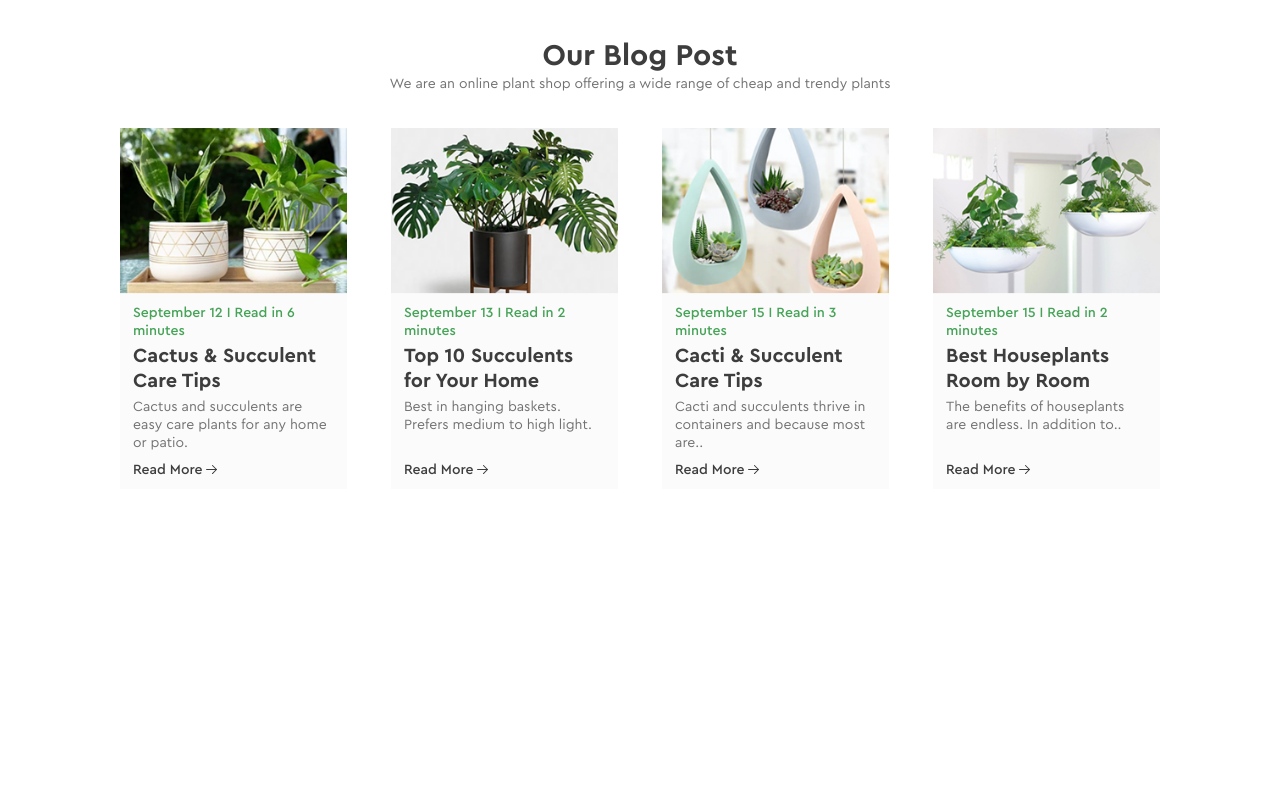
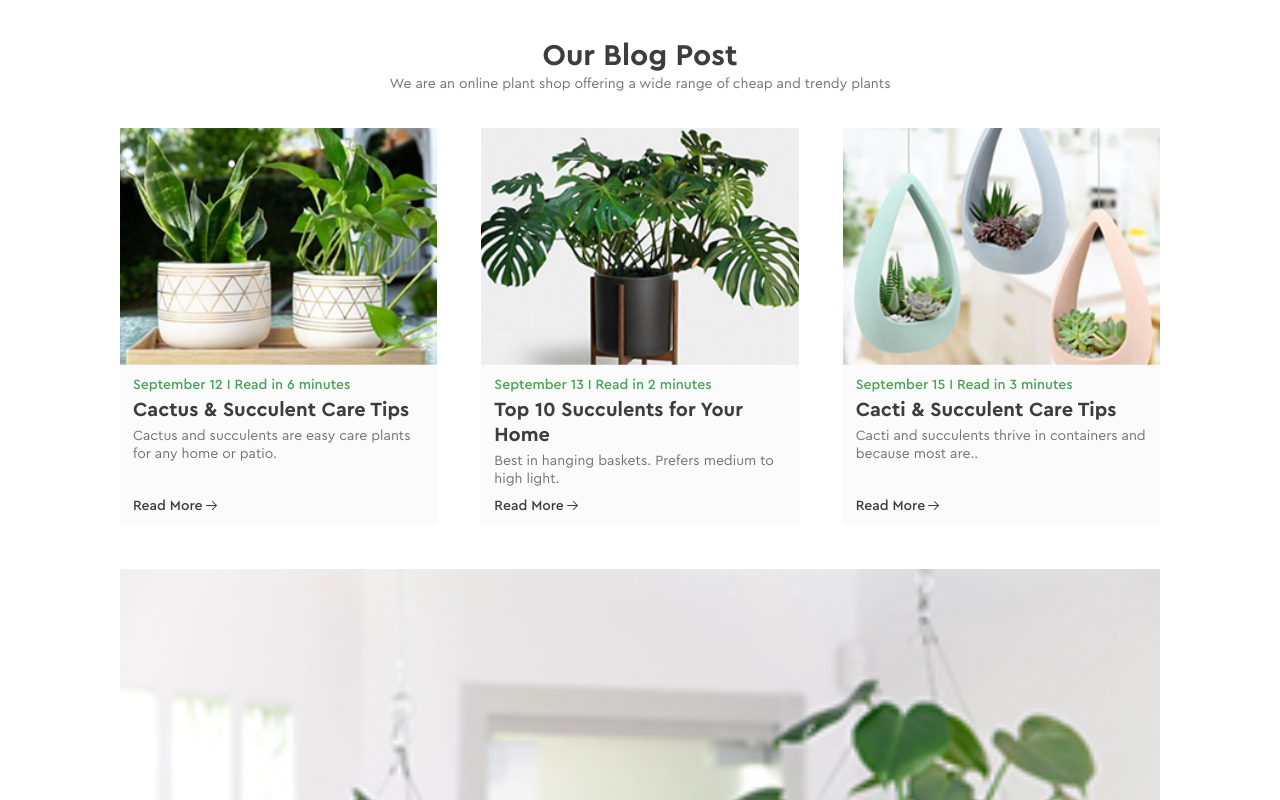
Before and after one commit to VladlenaKyrychenko/Greenshop, a plain HTML site: page index.html in a window 1280 px wide. Shown: the part 3300-4100 px from the top of the page. Before the commit the page ends 3841 px from the top, so only its background shows below. Drawn offline with Linux system fonts and the light colour scheme; files whose address does not match are found by name.

Commit message:
new changes to hw9

```diff
--- a/css/style.css
+++ b/css/style.css
@@ -472,19 +472,23 @@ stroke: #46A358;
 }
 .blog-post{
     display: flex;
+    flex-wrap: wrap;
     justify-content: space-between;
     align-items: stretch;
     gap: 44px;
 }
 .blogs{
+    flex: 1 1 260px;
+    min-width: 220px;
     display: flex;
     flex-direction: column;
     justify-content: space-between;
     background-color: #FBFBFB;
-    width: 268px;
 }
-.blogs img{
-    width: 100%;
+.blogs img {
+  width: 100%;
+  aspect-ratio: 4 / 3;
+  object-fit: cover;
 }
 .date-info{
     display: flex;
```
